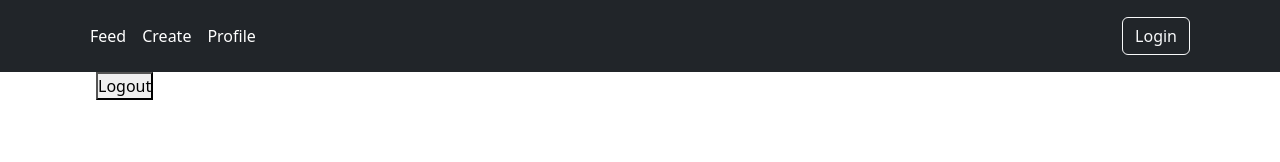
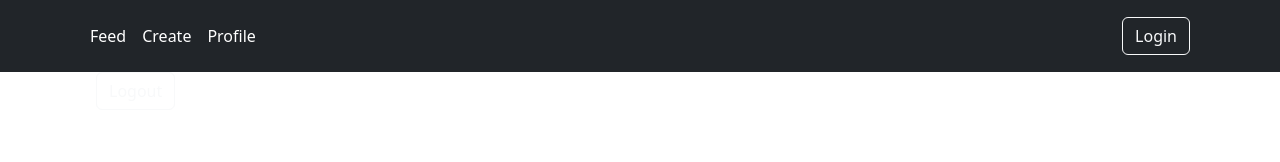
Before and after one commit to LamiSaadat/blog-client, a React (Create React App) app: page /logout in a window 1280 px wide. Shown: the top 162 px of the page. Built offline with nearby package versions, Linux system fonts and the light colour scheme.

Commit message:
Updated logout button style

```diff
--- a/src/components/Logout/Logout.jsx
+++ b/src/components/Logout/Logout.jsx
@@ -8,8 +8,6 @@ function Logout() {
   const navigate = useNavigate();
   const dispatch = useDispatch();
 
-  // const { loggedIn } = useSelector((state) => state.user);
-
   const logoutHandler = () => {
     dispatch(logout());
     localStorage.removeItem("accesstoken");
@@ -17,7 +15,11 @@ function Logout() {
     navigate("/login");
   };
   return (
-    <button type="submit" onClick={logoutHandler}>
+    <button
+      type="submit"
+      onClick={logoutHandler}
+      className="btn btn-outline-light me-2"
+    >
       Logout
     </button>
   );
```
Also changed, not shown: src/components/Nav/Nav.jsx (+0 -11 lines).
